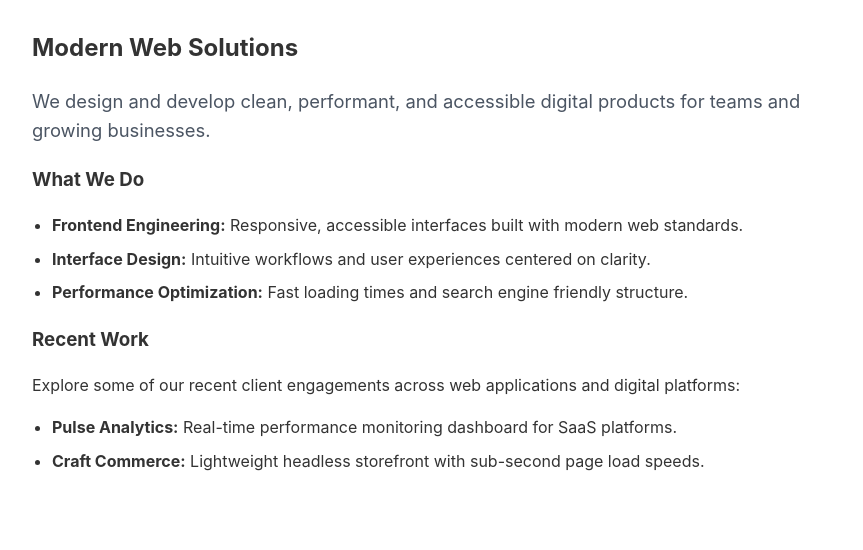
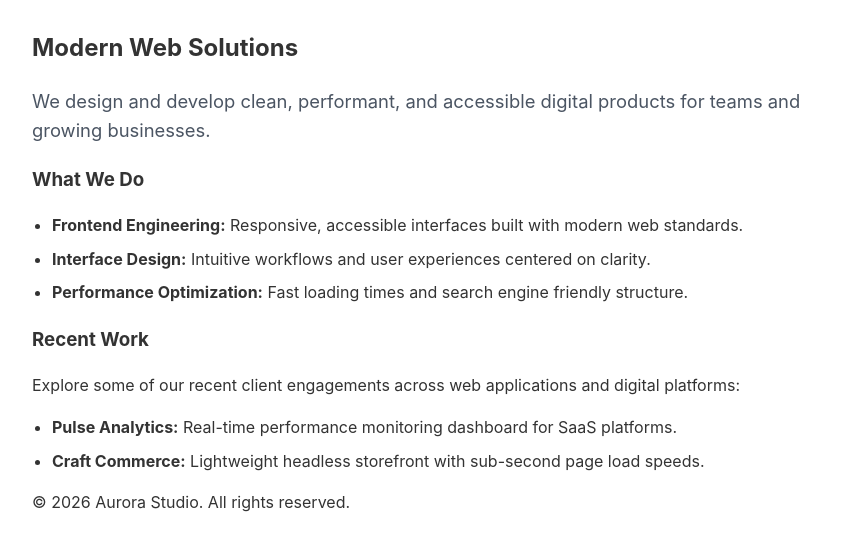
Before and after one commit to Anushika06/web-git-workflow, a plain HTML site: page index.html in a window 1280 px wide. Shown: the part 172-722 px from the top of the page, without its empty margins (208-1071 px from the left). Drawn offline with Linux system fonts and the light colour scheme.

Commit message:
Add footer to index page

```diff
--- a/index.html
+++ b/index.html
@@ -66,5 +66,9 @@
             <li><strong>Craft Commerce:</strong> Lightweight headless storefront with sub-second page load speeds.</li>
         </ul>
     </main>
+
+    <footer>
+        <p>&copy; 2026 Aurora Studio. All rights reserved.</p>
+    </footer>
 </body>
 </html>
```
